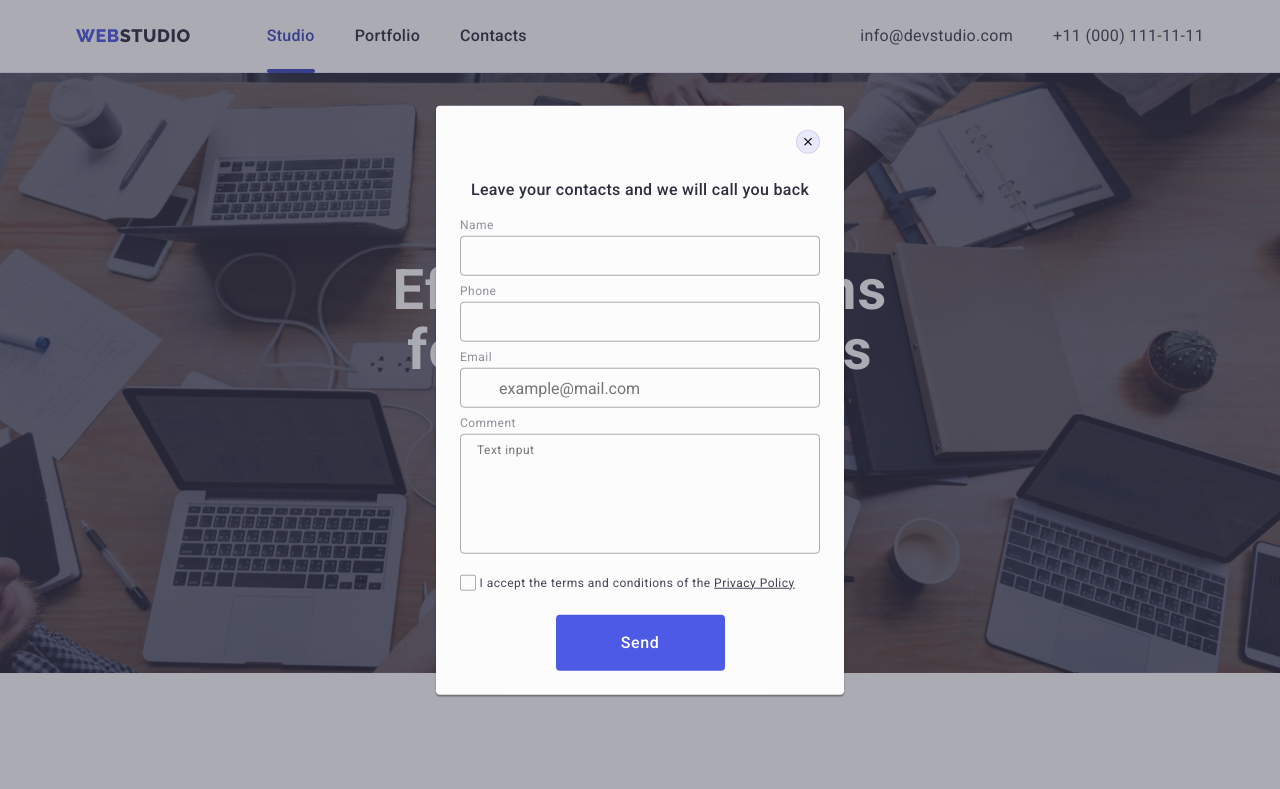
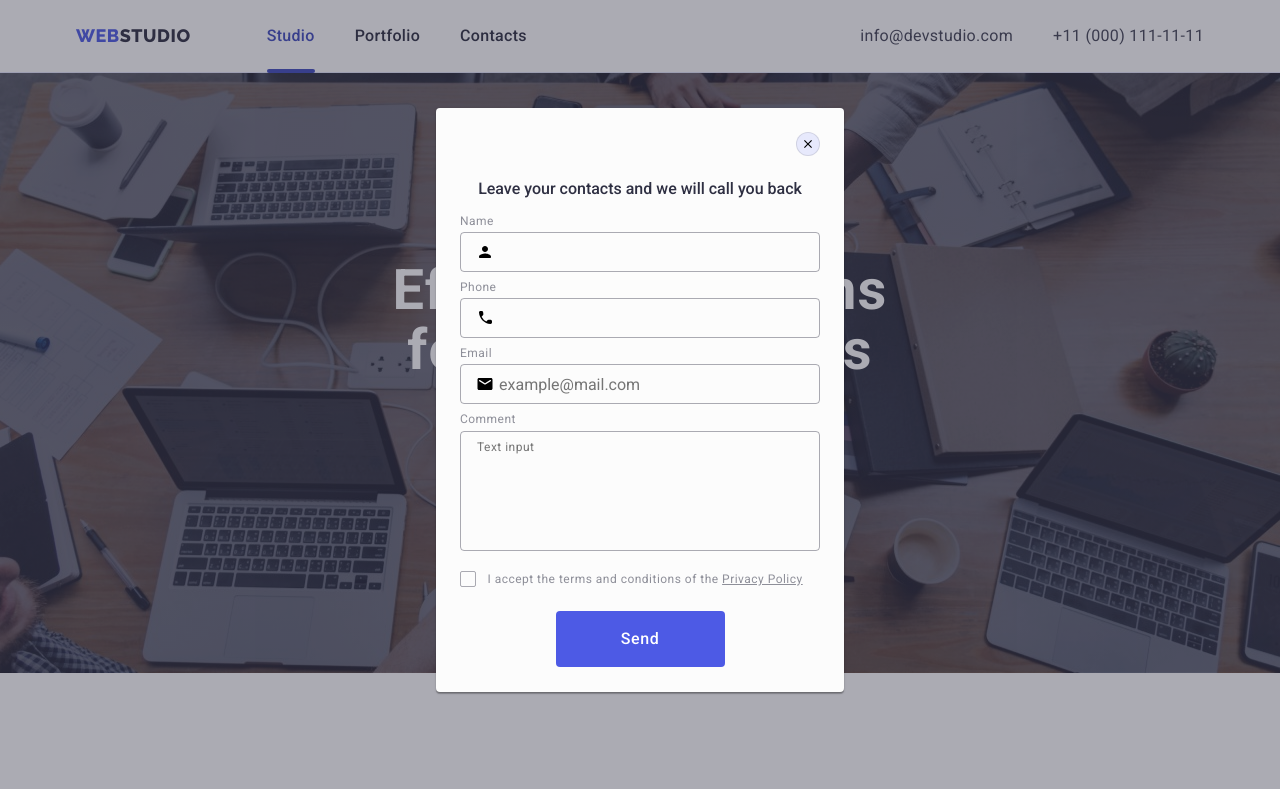
Before and after one commit to nata87/goit-markup-hw-05, a plain HTML site: page index.html in a window 1280 px wide. Both pictures are taken after a click on the button "Order Service". Shown: the top 789 px of the page. Drawn offline with nearby package versions, Linux system fonts and the light colour scheme.

Commit message:
colour fix

```diff
--- a/css/styles.css
+++ b/css/styles.css
@@ -691,6 +691,7 @@ img {
   width: 408px;
   min-height: 584px;
   position: absolute;
+  font-size: 16px;
 
   background: var(--modal_background-cl);
   box-shadow: 0px 1px 1px rgba(0, 0, 0, 0.14), 0px 1px 3px rgba(0, 0, 0, 0.12),
@@ -734,12 +735,11 @@ img {
 /* Reviews form styles */
 
 .modal-caption {
+  max-width: 100%;
+  margin-bottom: 16px;
+  text-align: center;
   font-weight: 500;
-  line-height: 1.5;
-  text-align: center;
-  letter-spacing: 0.02em;
   color: var(--navyblue-modal-cl);
-  margin-bottom: 16px;
 }
 
 .modal-caption-accent {
@@ -815,11 +815,14 @@ img {
 }
 .user-privacy-text {
   display: block;
-  margin-bottom: 24px;
   font-size: 12px;
   line-height: 1.17;
   letter-spacing: 0.48px;
-  color: var(--cl-subtle_text);
+  color: var(--lightslate-cl);
+}
+
+.user-privacy-text {
+  margin-bottom: 24px;
 }
 
 .user-privacy-form {
@@ -827,7 +830,7 @@ img {
 }
 
 .input-user-privacy:checked ~ .user-privacy-text .privacy-icon-style {
-  background-color: var(--cl-pressed_state);
+  background-color: var(--ocean-cl);
   border: none;
   fill: var(--cl-icon-fill);
 }
@@ -848,15 +851,18 @@ img {
   display: inline-flex;
   align-items: center;
   justify-content: center;
-  fill: transparent;
+
   width: 16px;
   height: 16px;
-
+  cursor: pointer;
+  margin-right: 8px;
   border: 1px solid rgba(46, 47, 66, 0.4);
   border-radius: 2px;
+  outline: 1px solid transparent;
   transition: background-color 250ms cubic-bezier(0.4, 0, 0.2, 1),
     border 250ms cubic-bezier(0.4, 0, 0.2, 1),
     fill 250ms cubic-bezier(0.4, 0, 0.2, 1);
+  fill: transparent;
 }
 
 .privacy {
--- a/index.html
+++ b/index.html
@@ -624,7 +624,7 @@
                 minlength="3"
               />
               <svg class="modal-form-icon" width="18" height="24">
-                <use href="./images/icons.svg#icon-name"></use>
+                <use href="./images/icons.svg#icon-person-black"></use>
               </svg>
               <span class="error-message"></span>
             </div>
@@ -641,7 +641,7 @@
                 maxlength="12"
               />
               <svg class="modal-form-icon" width="18" height="24">
-                <use href="./images/icons.svg#icon-phone"></use>
+                <use href="./images/icons.svg#icon-phone-black"></use>
               </svg>
             </div>
           </div>
@@ -657,7 +657,7 @@
                 placeholder="example@mail.com"
               />
               <svg class="modal-form-icon" width="18" height="24">
-                <use href="./images/icons.svg#icon-email"></use>
+                <use href="./images/icons.svg#icon-email-black"></use>
               </svg>
             </div>
           </div>
```
